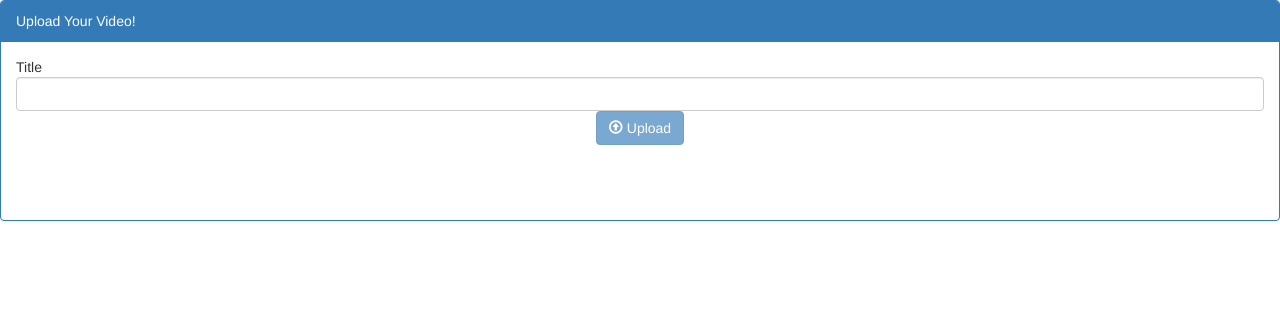
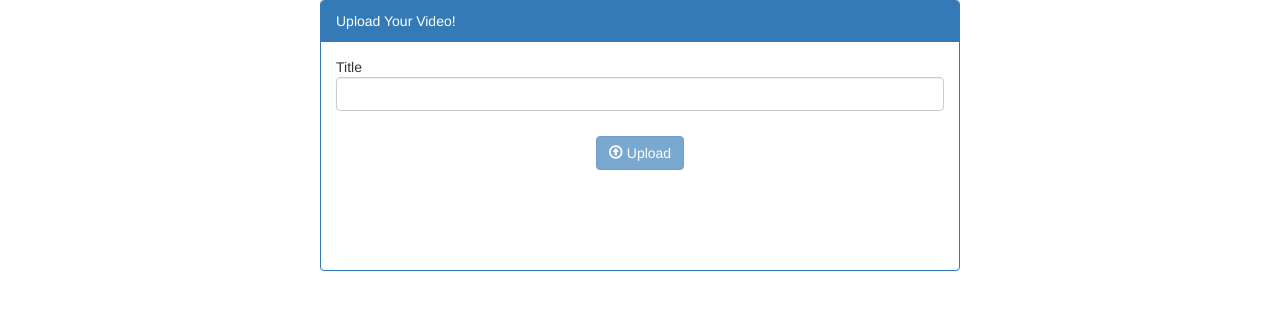
Before and after one commit to eisaaclrubio/process-street, a website: page public/index.html in a window 1280 px wide. Drawn offline with nearby package versions, Linux system fonts and the light colour scheme.

Commit message:
Quick CSS fix, Changed button in process-component to div, due to firefox support

```diff
--- /dev/null
+++ b/public/index.css
@@ -0,0 +1,11 @@
+#fileupload {
+    width: 50vw;
+    min-width: 640px;
+    position: relative;
+    left: 50%;
+    margin-left: -25vw;
+}
+
+.spaced-element {
+    margin-top: 25px;
+}
--- a/public/index.html
+++ b/public/index.html
@@ -7,6 +7,7 @@
     <title>Process Street</title>
     <link rel="stylesheet" href="https://maxcdn.bootstrapcdn.com/bootstrap/3.3.7/css/bootstrap.min.css">
     <link rel="stylesheet" href="bower_components/blueimp-file-upload/css/jquery.fileupload.css">
+    <link rel="stylesheet" href="index.css">
 </head>
 <body>
 
--- a/public/partials/process-component.html
+++ b/public/partials/process-component.html
@@ -8,12 +8,13 @@
             <!-- Binds videoName to detect if a name was introduced in the input -->
             <input class="form-control" type="text" name="video" ng-model="myValues.videoName">
             <div class="col-lg-12 text-center spaced-element">
-                <button class="btn btn-primary start fileinput-button" ng-class="{disabled: myValues.videoName == undefined}">
+                <!-- Use of div instead of button due to firefox support -->
+                <div class="btn btn-primary start fileinput-button" ng-class="{disabled: myValues.videoName == undefined}">
                         <i class="glyphicon glyphicon-upload"></i>
                     <span>Upload</span>
                     <!-- Disables the input file if there's no name for the video -->
                     <input id="my-file" type="file" name="file" ng-disabled="myValues.videoName == undefined">
-                </button>
+                </div>
             </div>
             <!-- Progress Bar-->
             <div class="col-lg-12 text-center fade spaced-element" data-ng-class="{in: active()}">
```
